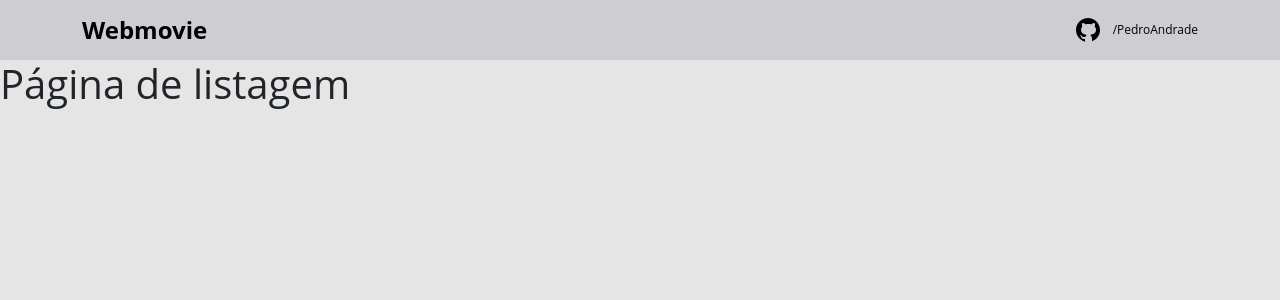
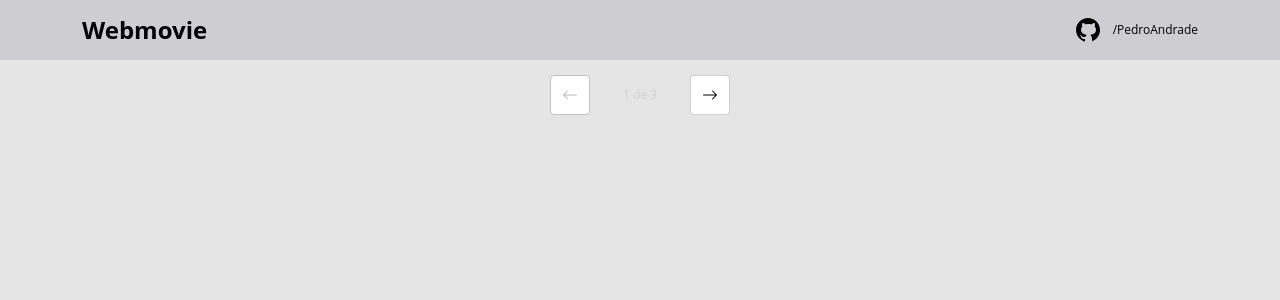
Before and after one commit to phandrade97/webmovie, a React (Create React App) app in the folder frontend/: page / in a window 1280 px wide. Shown: the top 300 px of the page. Built offline with nearby package versions, Linux system fonts and the light colour scheme; the HTML template or start-up script is replaced by a standard one.

Commit message:
Paginacao

```diff
--- /dev/null
+++ b/frontend/src/components/Pagination/index.tsx
@@ -0,0 +1,25 @@
+
+import { ReactComponent as Arrow} from 'assets/img/arrow.svg';
+import './styles.css';
+
+function Pagination(){
+    return (
+
+        <div className="webmovie-pagination-container">
+            <div className="webmovie-pagination-box">
+            < button className="webmovie-pagination-button" disabled={true}  >
+                <Arrow />
+            </button>
+            <p>{`${1} de ${3}`}</p>
+            <button className="webmovie-pagination-button" disabled={false} >
+                <Arrow className="webmovie-flip-horizontal" />
+            </button>
+            </div>
+        </div>
+
+
+    );
+
+}
+
+export default Pagination;
--- /dev/null
+++ b/frontend/src/components/Pagination/styles.css
@@ -0,0 +1,50 @@
+.webmovie-pagination-container{
+    padding: 15px 0;
+    display: flex;
+    justify-content: center;
+    align-items: center;
+}
+
+.webmovie-pagination-box{
+    width: 180px;
+    display: flex;
+    justify-content: space-between;
+    align-items: center;
+
+}
+
+.webmovie-pagination-button{
+    width:40px;
+    height:40px;
+    border-radius: 4px;
+    background-color:#fff;
+    display: flex;
+    justify-content: center;
+    align-items: center;
+    border: 1px solid var(--color-primary);
+    cursor:pointer;
+}
+
+.webmovie-pagination-button svg{
+    filter: brightness(0) saturate (90%) invert (26%) sepia(19%) saturate(7395%) hue-rotate(234deg brightness(89%))
+}
+
+
+.webmovie-pagination-button:disabled{
+    border: 1px solid #c2c2c2;
+    cursor:unset;
+}
+
+.webmovie-pagination-button:disabled svg{
+    filter:none;
+}
+
+.webmovie-pagination-container p{
+    margin:0;
+    font-size: 12px;
+    color: var(--color-primary);
+}
+
+.webmovie-flip-horizontal{
+    transform:rotate(180deg);
+}
--- a/frontend/src/pages/Listing/index.tsx
+++ b/frontend/src/pages/Listing/index.tsx
@@ -1,6 +1,8 @@
+import Pagination from "components/Pagination";
+
 function Listing() {
     return(
-        <h1>Página de listagem</h1>
+       <Pagination />
     );
 }
 
```
Also changed, not shown: frontend/src/assets/img/arrow.svg (added).
